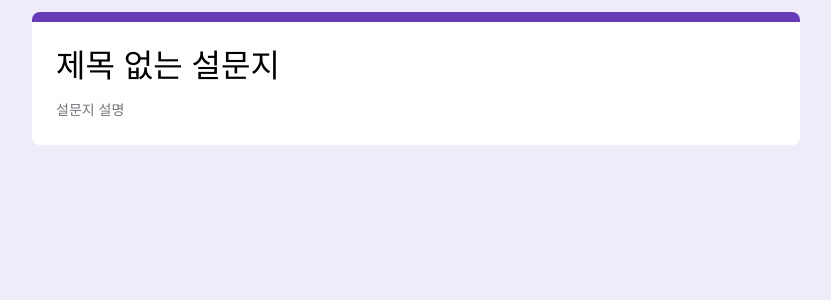
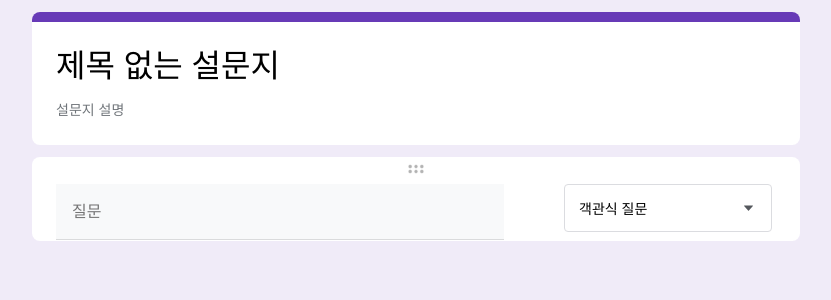
Before and after one commit to yyuli/google-form, a React (Create React App) app: page / in a window 1280 px wide. Shown: the top 300 px of the page, without its empty margins (224-1055 px from the left). Built offline with nearby package versions, Linux system fonts and the light colour scheme.

Commit message:
Feat: QuestionBox 컴포넌트 생성, dropbox 추가

```diff
--- a/src/App.js
+++ b/src/App.js
@@ -1,12 +1,13 @@
-import styled from "styled-components";
 import TitleBox from "./components/TitleBox/TitleBox";
 import { GlobalStyle } from "./styles/GlobalStyle";
+import QuestionBox from "./components/QuestionBox/QuestionBox";
 
 function App() {
   return (
     <>
       <GlobalStyle/>
       <TitleBox/>
+      <QuestionBox/>
     </>
   );
 }
--- /dev/null
+++ b/src/components/QuestionBox/QuestionBox.jsx
@@ -0,0 +1,151 @@
+import React, { useState } from "react";
+import styled from "styled-components";
+import dots from "../../assets/images/dots.svg";
+import select from "../../assets/images/select.svg";
+
+const QuestionBoxWrap = styled.article`
+  width: 768px;
+  background-color: #fff;
+  border-radius: 8px;
+  box-sizing: border-box;
+  margin-top: 12px;
+`;
+const QuestionDragBtn = styled.button`
+  background: url(${dots}) no-repeat center;
+  background-color: transparent;
+  border: 0;
+  padding: 0;
+  width: 100%;
+  height: 24px;
+  cursor: move;
+`;
+const QuestionTitleSection = styled.section`
+  width: 100%;
+  padding: 0 24px;
+  box-sizing: border-box;
+  display: flex;
+`;
+const QuestionTitleInput = styled.input`
+  width: 448px;
+  height: 56px;
+  padding: 16px;
+  box-sizing: border-box;
+  font-size: 16px;
+  color: #202124;
+  background-color: #f8f9fa;
+  border: 0;
+  border-bottom: 1px solid #0000001f;
+  margin-right: 60px;
+  &:focus {
+    outline: 0;
+  }
+  &:hover {
+    background-color: #f2f3f4;
+  }
+`;
+
+const QuestionTypeSelect = styled.div`
+  width: 208px;
+  position: relative;
+  margin-bottom: 9px;
+  > ul {
+    display: none;
+  }
+  > button {
+    width: 100%;
+    height: 48px;
+    line-height: 48px;
+    border-radius: 4px;
+    border: 1px solid #dbdce0;
+    padding: 0 14px;
+    font-size: 14px;
+    text-align: left;
+    background: none;
+
+    &::after {
+      content: "";
+      display: block;
+      width: 1em;
+      height: 1em;
+      margin-top: -0.5em;
+      background: url(${select}) no-repeat center / 0.8em;
+      position: absolute;
+      top: 50%;
+      right: 1.2em;
+    }
+  }
+  &.active {
+    > button::after {
+      transform: rotate(180deg);
+    }
+
+    ul {
+      display: block;
+      z-index: 1;
+    }
+  }
+
+  ul {
+    border: 1px solid #c4c4c4;
+    box-shadow: 4px 4px 14px rgba(0, 0, 0, 0.15);
+    border-radius: 4px;
+    position: absolute;
+    top: 49px;
+    left: 0;
+    width: 100%;
+    box-sizing: border-box;
+    background-color: #fff;
+
+    li button {
+      width: 100%;
+      height: 48px;
+      line-height: 48px;
+      text-align: left;
+      padding: 0 14px;
+      background: none;
+      border: 0;
+      font-size: 14px;
+
+      &:hover {
+        background: #eee;
+      }
+    }
+  }
+`;
+
+export default function QuestionBox() {
+  const [isActive, setIsActive] = useState(false);
+  return (
+    <QuestionBoxWrap>
+      <h2 className="a11y-hidden">질문</h2>
+      <QuestionDragBtn />
+      <QuestionTitleSection>
+        <QuestionTitleInput placeholder="질문" />
+        <QuestionTypeSelect
+          onClick={() => setIsActive(!isActive)}
+          className={isActive ? "active" : ""}
+        >
+          <button type="button">객관식 질문</button>
+          <ul>
+            <li>
+              <button type="button">단답형</button>
+            </li>
+            <li>
+              <button type="button">장문형</button>
+            </li>
+            <li>
+              <button type="button">객관식 질문</button>
+            </li>
+            <li>
+              <button type="button">체크박스</button>
+            </li>
+            <li>
+              <button type="button">드롭다운</button>
+            </li>
+          </ul>
+        </QuestionTypeSelect>
+      </QuestionTitleSection>
+      <section></section>
+    </QuestionBoxWrap>
+  );
+}
--- a/src/components/TitleBox/TitleBox.jsx
+++ b/src/components/TitleBox/TitleBox.jsx
@@ -37,7 +37,7 @@ export default function TitleBox() {
         setIsClicked(true);
       }}
     >
-      <h1 className="a11y-hidden">설문지명</h1>
+      <h2 className="a11y-hidden">설문지명</h2>
       <TitleBoxTopColor />
       {isClicked ? <TitleBoxLeftColor /> : null}
       <TitleForm>
```
Also changed, not shown: src/assets/images/dots.svg, src/assets/images/select.svg (added).
